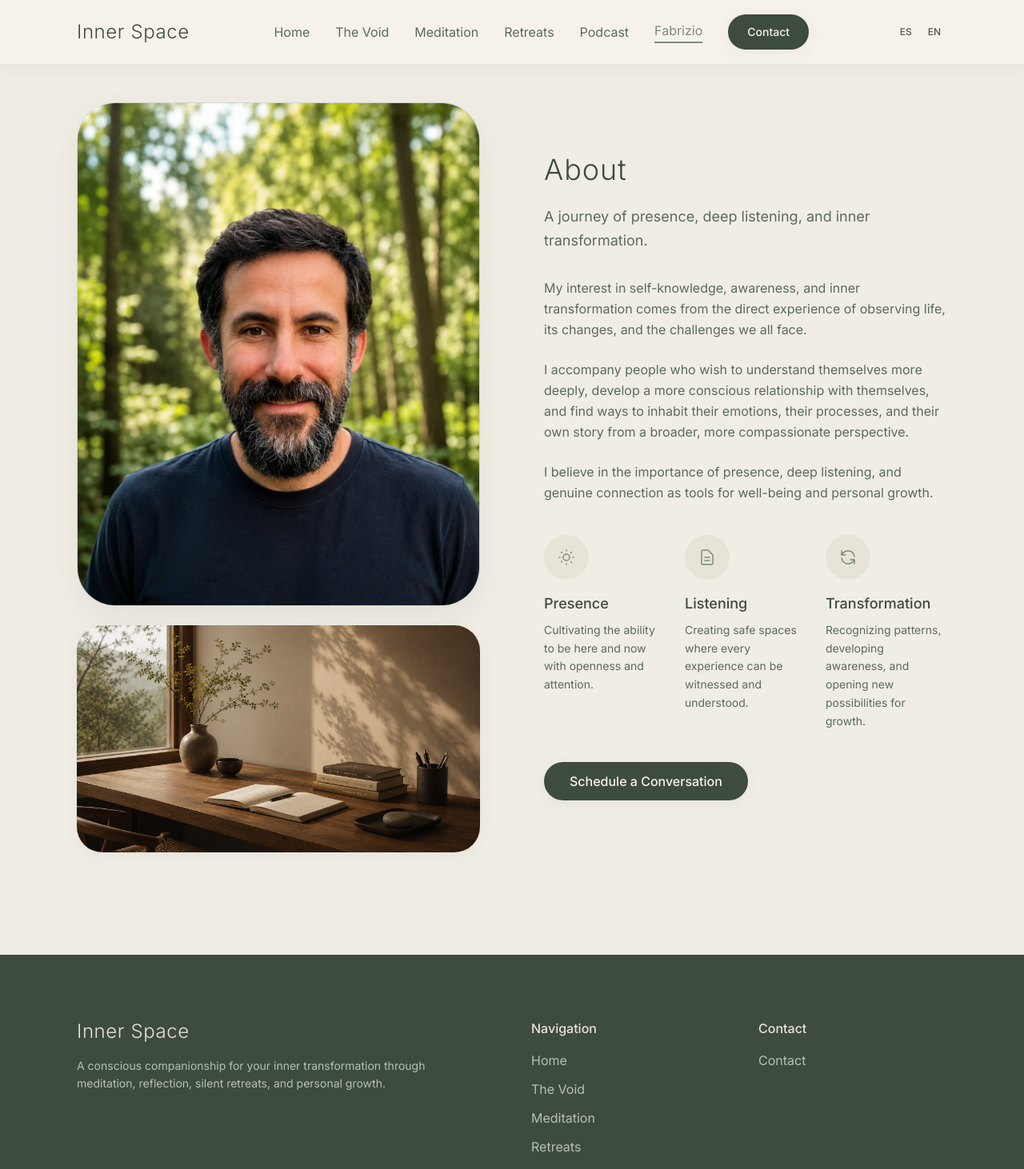
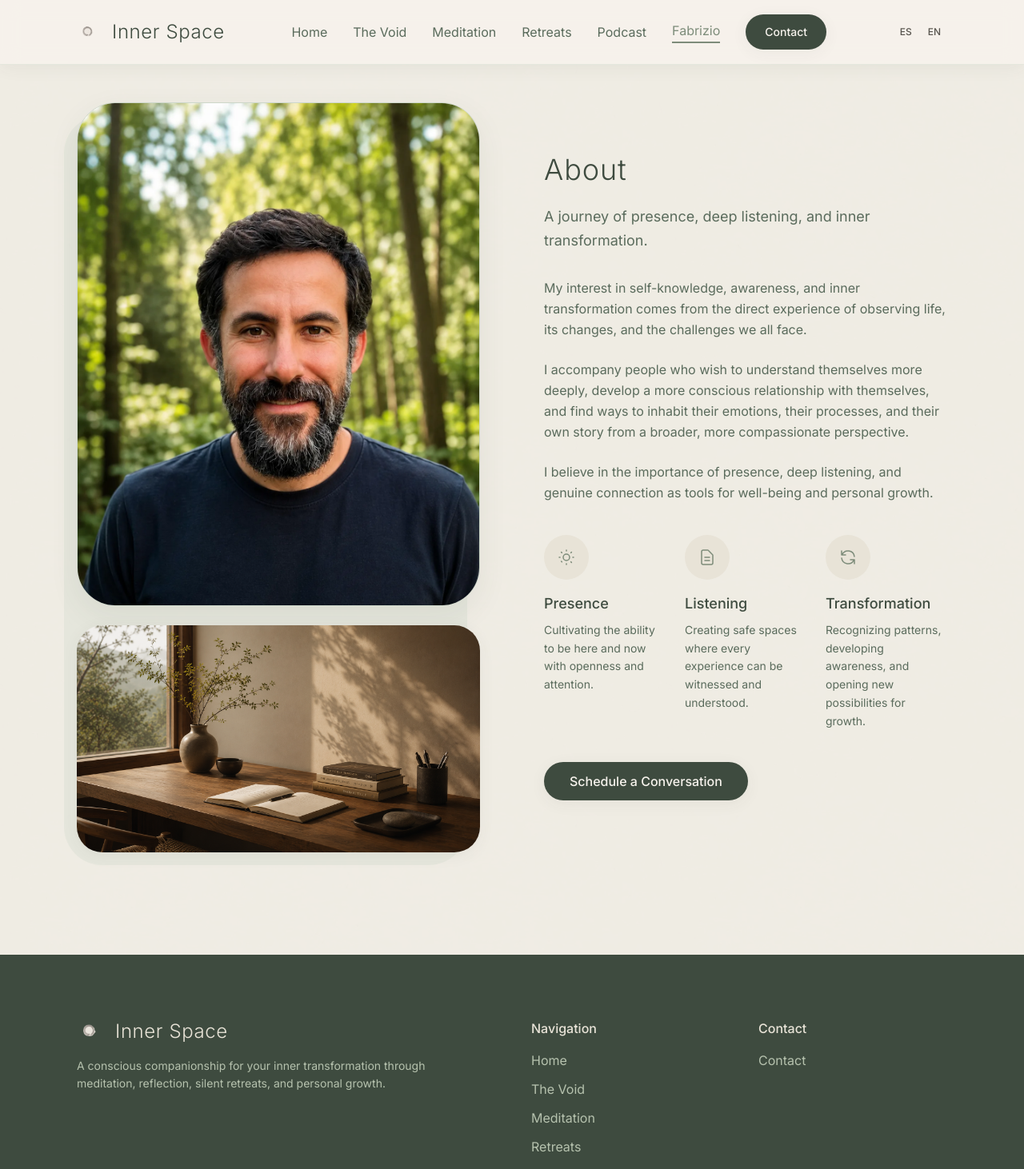
Before and after one commit to rocontre-dev/meditation-site-v1, a React (Vite) app: page /fabrizio in a window 1280 px wide. Shown: the top 1462 px of the page at 80% size. Built offline with nearby package versions, Linux system fonts and the light colour scheme.

Commit message:
feat: Add paper texture background to various sections and update footer and header with logo image

```diff
--- a/src/components/Footer.jsx
+++ b/src/components/Footer.jsx
@@ -1,5 +1,6 @@
 import { useTranslation } from 'react-i18next';
 import { Link } from 'react-router-dom';
+import ensoPrimary from '../assets/images/shared/enso-primary.webp';
 
 const Footer = () => {
   const { t } = useTranslation();
@@ -10,9 +11,12 @@ const Footer = () => {
         <div className="grid grid-cols-1 md:grid-cols-4 gap-8 md:gap-12">
           {/* Brand */}
           <div className="md:col-span-2">
-            <h3 className="text-2xl font-light text-[var(--zen-sand)] mb-4 tracking-wide">
-              {t('header.logo')}
-            </h3>
+            <div className="flex items-center gap-4 mb-4">
+              <img src={ensoPrimary} alt="" className="w-8 h-8 object-contain" />
+              <h3 className="text-2xl font-light text-[var(--zen-sand)] tracking-wide">
+                {t('header.logo')}
+              </h3>
+            </div>
             <p className="text-[var(--zen-sage)] text-sm leading-relaxed max-w-md">
               {t('hero.subtitle')}
             </p>
--- a/src/components/Header.jsx
+++ b/src/components/Header.jsx
@@ -3,6 +3,7 @@ import { useTranslation } from 'react-i18next';
 import { NavLink } from 'react-router-dom';
 import Button from './Button';
 import LanguageSwitcher from './LanguageSwitcher';
+import ensoPrimary from '../assets/images/shared/enso-primary.webp';
 
 const Header = () => {
   const { t } = useTranslation();
@@ -29,10 +30,17 @@ const Header = () => {
           <div className="flex-shrink-0">
             <NavLink
               to="/"
-              className="text-xl md:text-2xl font-light text-[var(--zen-deep)] tracking-wide hover:text-[var(--zen-moss)] transition-colors"
+              className="flex items-center gap-4 hover:text-[var(--zen-moss)] transition-colors"
               onClick={() => setMobileMenuOpen(false)}
             >
-              {t('header.logo')}
+              <img
+                src={ensoPrimary}
+                alt=""
+                className="w-[28px] h-[28px] object-contain"
+              />
+              <span className="text-xl md:text-2xl font-light text-[var(--zen-deep)] tracking-wide">
+                {t('header.logo')}
+              </span>
             </NavLink>
           </div>
 
--- a/src/index.css
+++ b/src/index.css
@@ -113,6 +113,7 @@
   body {
     margin: 0;
     font-family: var(--font-body);
+    background-color: var(--color-paper);
     -webkit-font-smoothing: antialiased;
     -moz-osx-font-smoothing: grayscale;
     color: var(--color-text-primary);
@@ -625,6 +626,31 @@
   }
 
   /* ──────────────────────────────────────────────────────────────
+     PAPEL TEXTURA — IDENTIDAD EDITORIAL
+     Textura sutil de papel para secciones editoriales (3% opacidad)
+     ────────────────────────────────────────────────────────────── */
+  .zen-paper-texture {
+    position: relative;
+  }
+
+  .zen-paper-texture::before {
+    content: '';
+    position: absolute;
+    inset: 0;
+    background-image: url('./assets/images/backgrounds/paper-texture.webp');
+    background-repeat: repeat;
+    background-size: auto;
+    opacity: 0.03;
+    pointer-events: none;
+    z-index: 0;
+  }
+
+  .zen-paper-texture > * {
+    position: relative;
+    z-index: 1;
+  }
+
+  /* ──────────────────────────────────────────────────────────────
      UTILIDADES DE POSICIONAMIENTO ZEN
      ────────────────────────────────────────────────────────────── */
   .zen-relative {
--- a/src/sections/About.jsx
+++ b/src/sections/About.jsx
@@ -42,7 +42,7 @@ const About = () => {
   ];
 
   return (
-    <section id="sobre-mi" className="zen-section py-24 md:py-32 bg-[var(--zen-soft)]">
+    <section id="sobre-mi" className="zen-section py-24 md:py-32 bg-[var(--zen-soft)] zen-paper-texture">
       <div className="max-w-6xl mx-auto px-4 sm:px-6 lg:px-8">
         <div className="grid grid-cols-1 lg:grid-cols-2 gap-16 lg:gap-20 items-center">
           {/* Image */}
--- a/src/sections/Bookings.jsx
+++ b/src/sections/Bookings.jsx
@@ -47,7 +47,7 @@ const Bookings = () => {
   ];
 
   return (
-    <section id="reservas" className="zen-section py-24 md:py-32 bg-[var(--zen-cream)]">
+    <section id="reservas" className="zen-section py-24 md:py-32 bg-[var(--zen-cream)] zen-paper-texture">
       <div className="max-w-6xl mx-auto px-4 sm:px-6 lg:px-8">
         {/* Section header */}
         <div className="text-center mb-20">
--- a/src/sections/FeaturedPodcast.jsx
+++ b/src/sections/FeaturedPodcast.jsx
@@ -14,7 +14,7 @@ const FeaturedPodcast = () => {
   }));
 
   return (
-    <section className="zen-section py-24 md:py-32 bg-[var(--zen-soft)]">
+    <section className="zen-section py-24 md:py-32 bg-[var(--zen-soft)] zen-paper-texture">
       <div className="max-w-6xl mx-auto px-4 sm:px-6 lg:px-8">
         {/* Header */}
         <div className="text-center mb-16">
--- a/src/sections/Resources.jsx
+++ b/src/sections/Resources.jsx
@@ -47,7 +47,7 @@ const Resources = () => {
   }));
 
   return (
-    <section id="recursos" className="zen-section py-24 md:py-32 bg-[var(--zen-warm-sand)]">
+    <section id="recursos" className="zen-section py-24 md:py-32 bg-[var(--zen-warm-sand)] zen-paper-texture">
       <div className="max-w-6xl mx-auto px-4 sm:px-6 lg:px-8">
         {/* Section header */}
         <div className="text-center mb-20">
```
Also changed, not shown: src/assets/images/backgrounds/paper-texture.webp.
